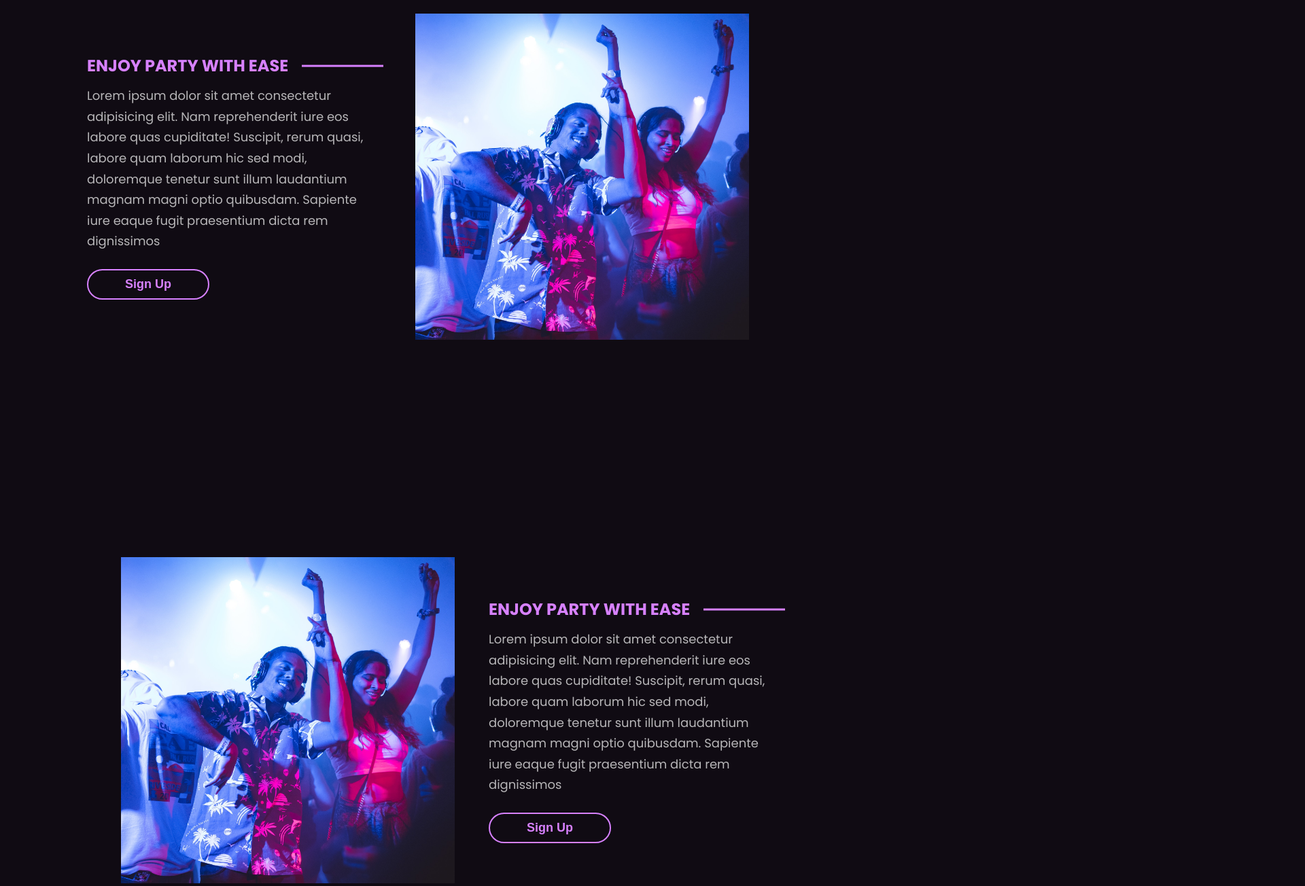
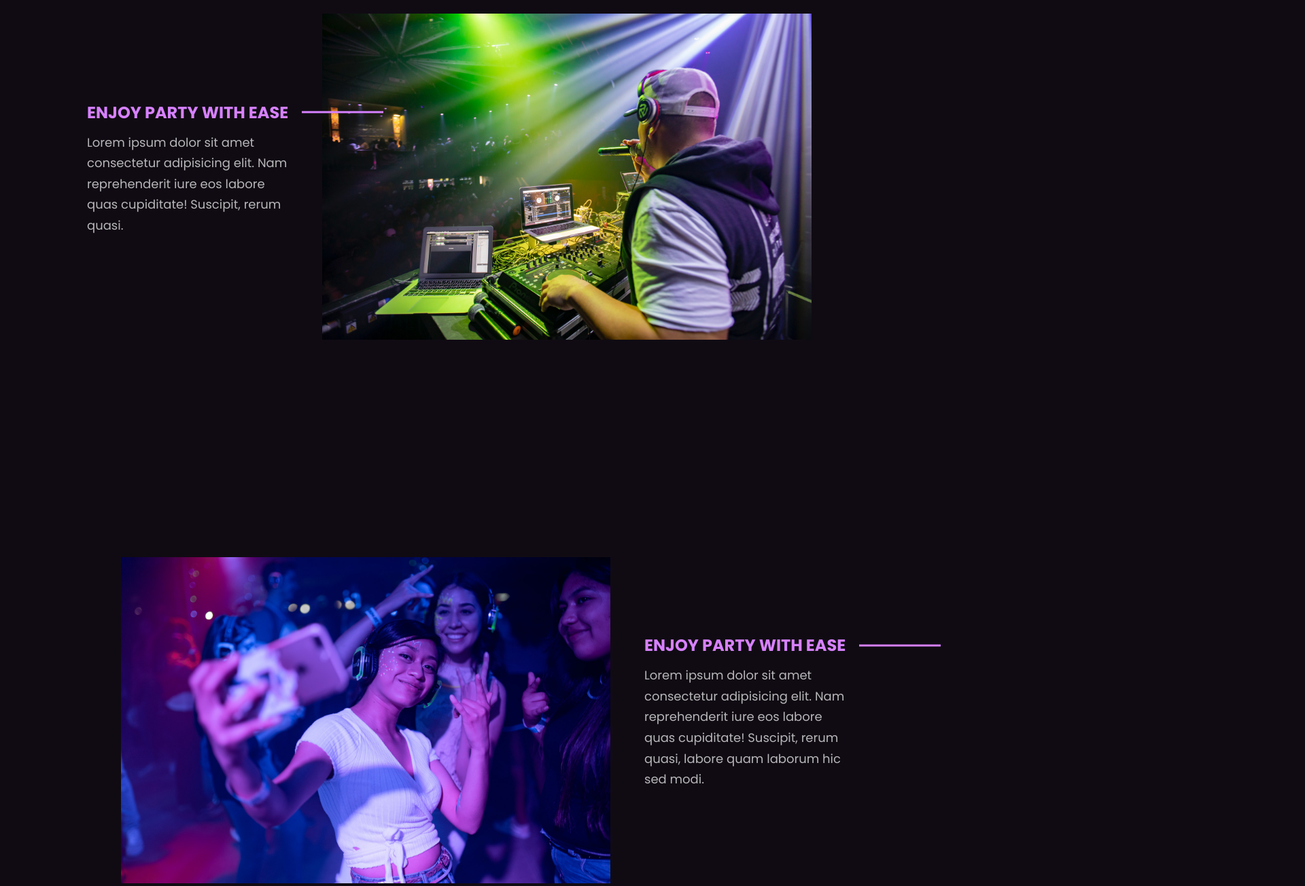
Before and after one commit to Mel1207/JS---REVIEWS, a plain HTML site: page intersectionObserverAPI/index.html in a window 1280 px wide. Shown: the part 1740-3044 px from the top of the page at 68% size, 1920 px wide, since content can reach past the window. Drawn offline with Linux system fonts and the light colour scheme.

Commit message:
added section 4

```diff
--- a/intersectionObserverAPI/index.html
+++ b/intersectionObserverAPI/index.html
@@ -41,28 +41,36 @@
             <div class="section-1-feature">
                 <div class="right-aside">
                     <h3>Enjoy Party with Ease</h3>
-                    <p>Lorem ipsum dolor sit amet consectetur adipisicing elit. Nam reprehenderit iure eos labore quas cupiditate! Suscipit, rerum quasi, labore quam laborum hic sed modi, doloremque tenetur sunt illum laudantium magnam magni optio quibusdam. Sapiente iure eaque fugit praesentium dicta rem dignissimos</p>
-                    <button class="btn btn-secondary">Sign Up</button>
+                    <p>Lorem ipsum dolor sit amet consectetur adipisicing elit. Nam reprehenderit iure eos labore quas cupiditate! Suscipit, rerum quasi.</p>
+                    <!-- <button class="btn btn-secondary">Sign Up</button> -->
                 </div>
-                <img src="img--1.jpg" alt="disco-1">
+                <img src="img--4.jpg" alt="disco-1">
             </div>
         </div>
     </div>
     <div class="section section-3">
         <div class="container">
             <div class="section-1-feature">
-                <img src="img--1.jpg" alt="disco-1">
+                <img src="img--3.jpg" alt="disco-1">
                 <div class="right-aside">
                     <h3>Enjoy Party with Ease</h3>
-                    <p>Lorem ipsum dolor sit amet consectetur adipisicing elit. Nam reprehenderit iure eos labore quas cupiditate! Suscipit, rerum quasi, labore quam laborum hic sed modi, doloremque tenetur sunt illum laudantium magnam magni optio quibusdam. Sapiente iure eaque fugit praesentium dicta rem dignissimos</p>
-                    <button class="btn btn-secondary">Sign Up</button>
+                    <p>Lorem ipsum dolor sit amet consectetur adipisicing elit. Nam reprehenderit iure eos labore quas cupiditate! Suscipit, rerum quasi, labore quam laborum hic sed modi.</p>
+                    <!-- <button class="btn btn-secondary">Sign Up</button> -->
                 </div>
             </div>
         </div>
     </div>
     <div class="section section-4">
         <div class="container">
-            <p>Lorem ipsum dolor sit amet consectetur adipisicing elit. Nam reprehenderit iure eos labore quas cupiditate! Suscipit, rerum quasi, labore quam laborum hic sed modi, doloremque tenetur sunt illum laudantium magnam magni optio quibusdam. Sapiente iure eaque fugit praesentium dicta rem dignissimos, voluptate eos et aut minima autem suscipit est at voluptas in reprehenderit repellendus nemo doloremque excepturi obcaecati. Eius, quae minima esse harum enim cum voluptas temporibus beatae ex quo quaerat laboriosam! Non ipsam at inventore architecto modi necessitatibus vel odio voluptate impedit. Vero voluptatem rerum doloremque minima hic deleniti molestias rem et quidem eligendi, eos fugit vel tempore corrupti?</p>
+            <div class="card">
+                <img src="/intersectionObserverAPI/img--1.jpg" alt="">
+            </div>
+            <div class="card">
+                <img src="/intersectionObserverAPI/img--2.jpg" alt="">
+            </div>
+            <div class="card">
+                <img src="/intersectionObserverAPI/img--4.jpg" alt="">
+            </div>
         </div>
     </div>
     <footer class="section section-footer"></footer>
```
Also changed, not shown: intersectionObserverAPI/img--4.jpg (added).
